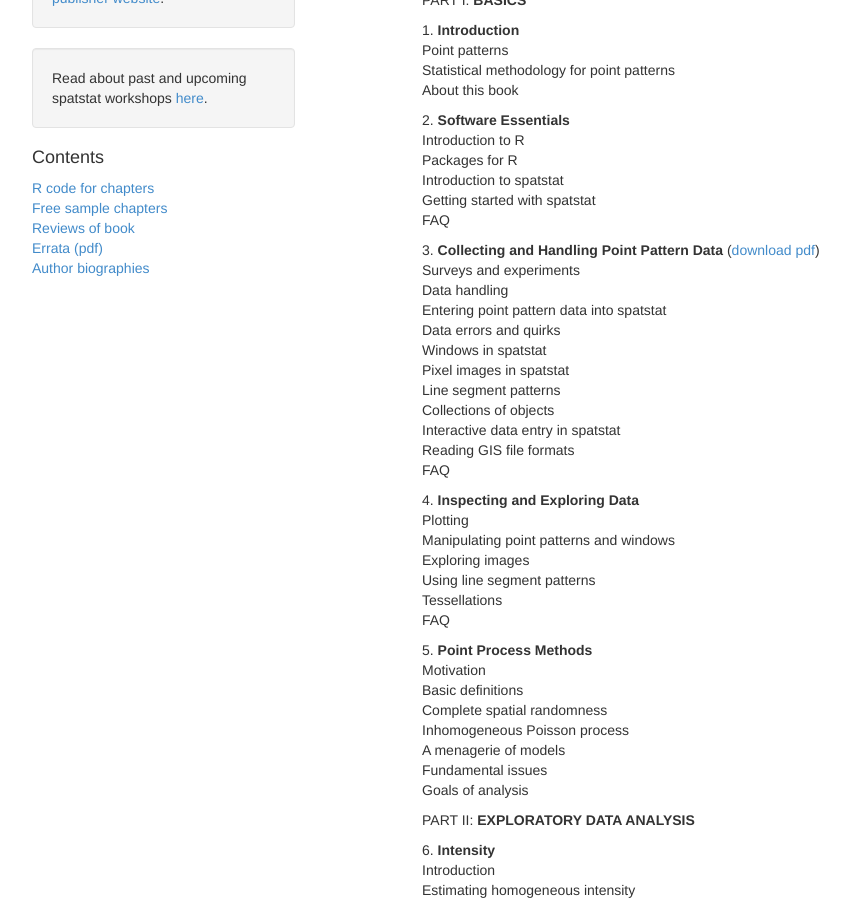
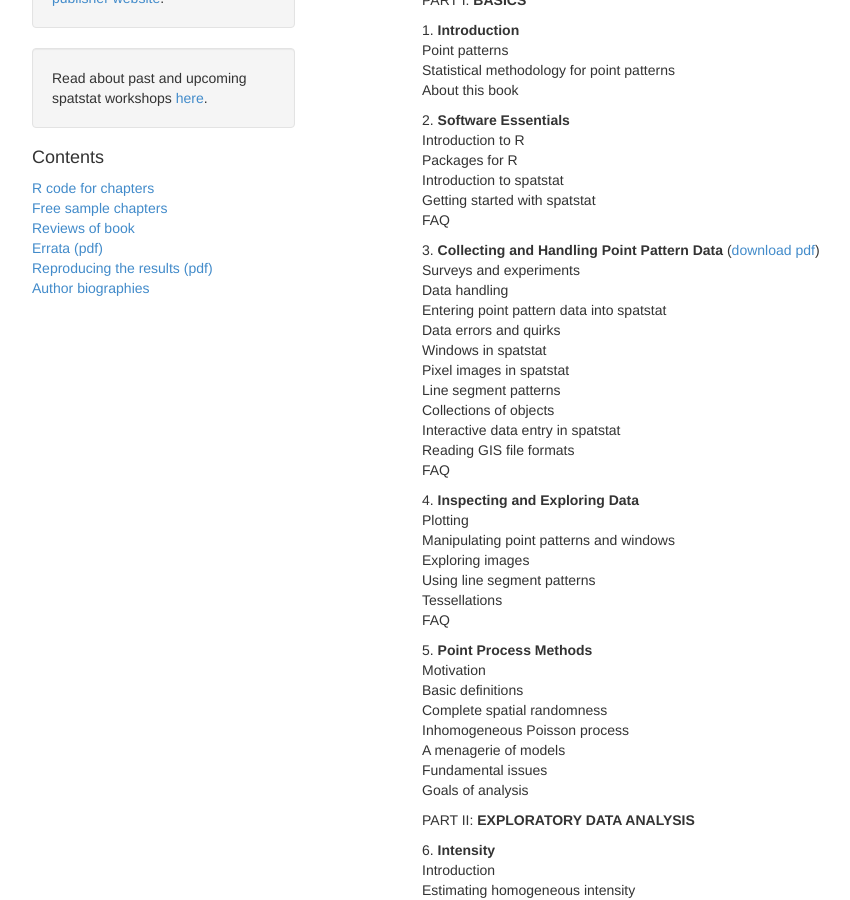
Before and after one commit to spatstat/book, a Jekyll site: the page built from index.md, in a window 1280 px wide and 900 px high, scrolled down 306 px. Shown: the whole window, without its empty margins (38-888 px from the left). Built offline with Jekyll 4.4.1, drawn with Linux system fonts in a browser that asks for light colours.

Commit message:
Added note about reproducing the results

```diff
--- a/_layouts/default.html
+++ b/_layouts/default.html
@@ -41,6 +41,7 @@
             <li><a href="/sample-chapters.html">Free sample chapters</a></li>
             <li><a href="/reviews.html">Reviews of book</a></li>
             <li><a href="/errata.pdf">Errata (pdf)</a></li>
+            <li><a href="/reproducible.pdf">Reproducing the results (pdf)</a></li>
             <li><a href="/biographies.html">Author biographies</a></li>
           </ul>
 
```
Also changed, not shown: 2 other files.
